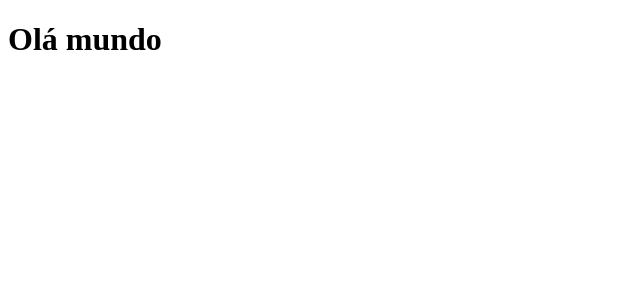
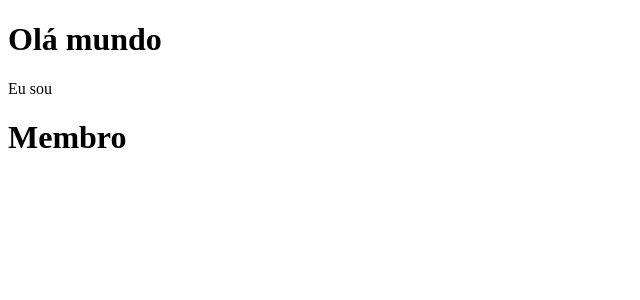
Before and after one commit to DavyddBF/react-curso, a React (Create React App) app in the folder eventos/: page / in a window 1280 px wide. Shown: the top 300 px of the page, without its empty margins (0-640 px from the left). Built offline with nearby package versions, Linux system fonts and the light colour scheme.

Commit message:
Importando componente

```diff
--- a/eventos/src/App.js
+++ b/eventos/src/App.js
@@ -1,5 +1,7 @@
 import { Component } from 'react';
 import './App.css'
+
+import Membro from './components/Membro';
 
 class App extends Component {
     constructor(props) {
@@ -11,6 +13,7 @@ class App extends Component {
         return (
             <div>
                 <h1>Olá mundo</h1>
+                <p>Eu sou <Membro /></p>
             </div>
         );
     }
```
